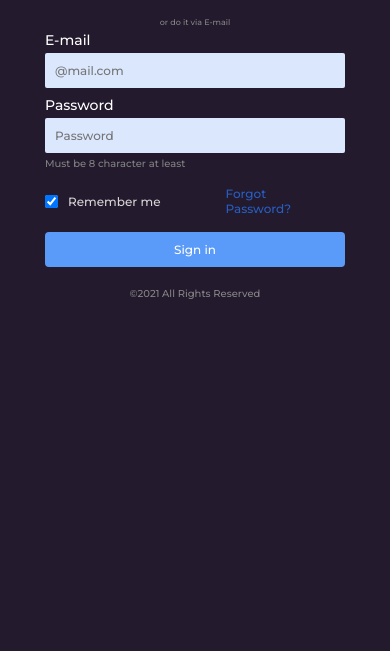
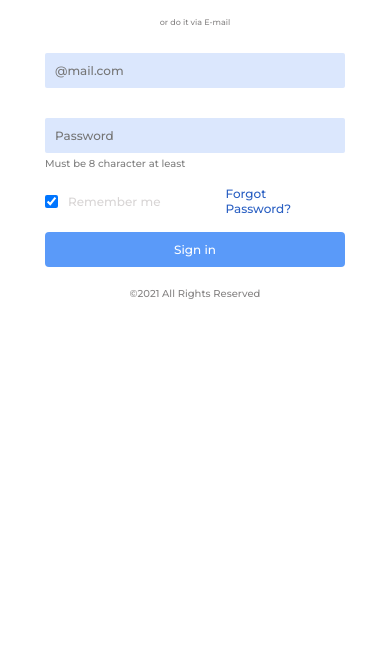
Before and after one commit to birenlab/cyan, a plain HTML site: page index.html in a window 390 px wide. Shown: the part 193-844 px from the top of the page. Drawn offline with Linux system fonts and the light colour scheme.

Commit message:
updated bg color

```diff
--- a/css/style.css
+++ b/css/style.css
@@ -211,7 +211,7 @@ input[type="submit"]:hover {
 /* RESPONSIVE STYLING  */
 @media only screen and (max-width: 660px) {
   .wrapper {
-    background-color: #231a2d;
+/*     background-color: #231a2d; */
     width: 100%;
     height: 100vh;
     border-radius: 0px;
```
